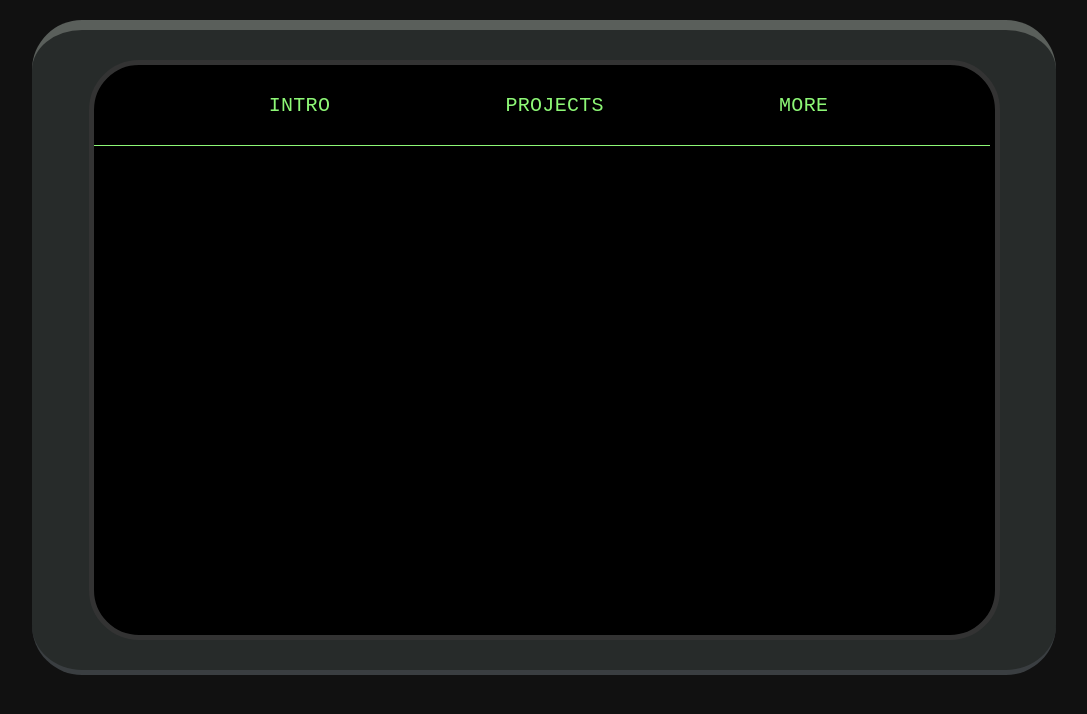
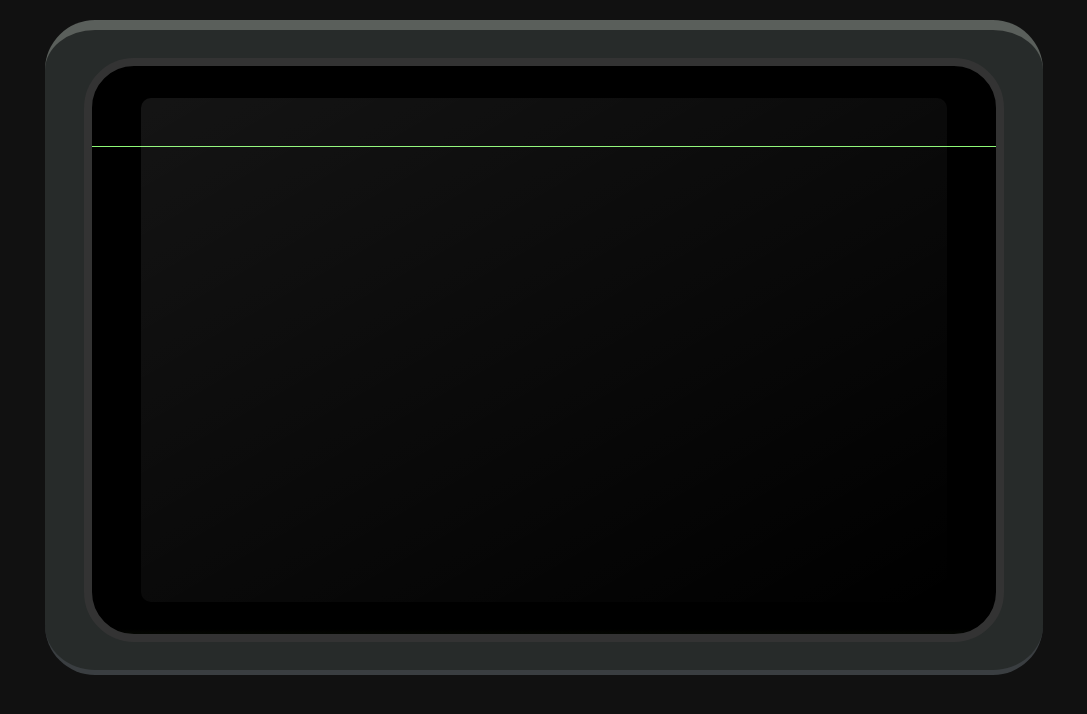
Before and after one commit to alex-gagnon/Portfolio-Web, a React (Create React App) app: page / in a window 1280 px wide. Shown: the top 714 px of the page, without its empty margins (96-1183 px from the left). Built offline with nearby package versions, Linux system fonts and the light colour scheme.

Commit message:
Successful screen implemented
Screen, screen border, screen reflection, and a screen scanner have been added

```diff
--- a/src/components/App.jsx
+++ b/src/components/App.jsx
@@ -8,11 +8,9 @@ class App extends Component {
   }
 
   render() {
-    const nav = ['intro', 'projects', 'more']
-
     return (
       <div className="container">
-        <PipBoy nav={nav}/>
+        <PipBoy />
       </div>
     );
   }
--- a/src/components/PipBoy/Header/Header.jsx
+++ b/src/components/PipBoy/Header/Header.jsx
@@ -1,45 +1,53 @@
 import React, {Component} from 'react';
-import './Header.pip.css';
+import './PipBoy.header.css';
 
+
+const MenuItems = props => (
+    <div id={`menu-item-${props.item.id}`}>
+        <span>{props.item.text}</span>
+    </div>
+)
+
+let id = 0
 
 class Header extends Component {
     constructor(props) {
         super(props)
-
         this.state = {
-            isActive: false,
-            menuChildren: []
+            menuItems: []
         }
-
-        this.toggleActive = this.toggleActive.bind(this);
     }
 
     componentDidMount() {
         this.setState({
-            menuChildren: this.props.menuChildren
+            menuItems: this.state.menuItems
         })
     }
 
-    toggleActive() {
+    toggleActive(id) {
         this.setState({
-            isActive: !this.state.isActive
+            menuItems: this.state.menuItems.map(menuChild => {
+                if (menuChild.id !== id) return menuChild
+                return {
+                    id: menuChild.id,
+                    text: menuChild.text,
+                    active: !menuChild.active
+                }
+            })
         })
     }
 
     render() {
-        const menuChildren = this.state.menuChildren.map((item, i) =>
-            <div className={this.state.isActive ? 'active' : null}>
-                <span className={`menuItems`}
-                    id={`menu-item-${i}`}
-                    key={`menu-item-${i}`}
-                    onClick={this.toggleActive}>{item.toUpperCase()}</span>
-            </div>
-            )
 
         return (
             <div>
                 <nav>
-                    {menuChildren}
+                {this.state.menuItems.map(item =>
+                    <MenuItems className="menu-item"
+                    key={"menu-item" + item.id}
+                    item={item}
+                    onToggle={() => this.toggleActive(item.id)} />
+                )}
                 </nav>
             </div>
         )
--- a/src/components/PipBoy/Header/Header.pip.css
+++ b/src/components/PipBoy/Header/PipBoy.header.css
@@ -1,6 +1,6 @@
 nav {
     height: 10vh;
-    width: 70vw;
+    width: 100%;
     position: absolute;
     top: 0;
     left: 0;
@@ -20,3 +20,9 @@ nav {
     font-weight: 300;
     cursor: pointer;
 }
+
+.menuItems .active {
+    border: 2px solid #8df776;
+    border-radius: 15px;
+    padding: 15px;
+}
--- a/src/components/PipBoy/PipBoy.css
+++ b/src/components/PipBoy/PipBoy.css
@@ -2,9 +2,15 @@ body {
     background-color: #111;
 }
 
+.console {
+    display: flex;
+    justify-content: center;
+    align-items: center;
+}
+
 .screen-border {
     background: #272b2a;
-    width: 80vw;
+    width: 78vw;
     height: 80vh;
     margin: 20px auto;
     border-radius: 50px;
@@ -21,9 +27,39 @@ body {
     position: absolute;
     background: #000;
     border-radius: 50px;
-    border: 5px solid #333;
+    border: 8px solid #333;
     width: 70vw;
     height: 70vh;
-    padding: 5px 5px 5px 0;
+    padding: 4px 4px;
     overflow: hidden;
+    display: flex;
+    justify-content: center;
+    align-items: center;
 }
+
+.screen-reflection {
+    background: linear-gradient(150deg, #fff, rgba(0,0,0,0));
+    position: relative;
+    opacity: .08;
+    z-index: 96;
+    border-radius: 10px;
+    width: 90%;
+    height: 90%;
+}
+
+.screen-scan {
+    width: 100%;
+    height: 44px;
+    background: linear-gradient(rgba(0,0,0,0), #7ff12a);
+    position: absolute;
+    animation: scan;
+    animation-duration: 4s;
+    animation-iteration-count: infinite;
+    opacity: 0.25;
+    z-index: 99;
+}
+
+@keyframes scan {
+    0% { top: -10px; }
+    100% { top: 100% ; }
+}
--- a/src/components/PipBoy/PipBoy.jsx
+++ b/src/components/PipBoy/PipBoy.jsx
@@ -18,13 +18,16 @@ class PipBoy extends Component {
     }
 
     render() {
-        const {isActive} = this.state;
         console.log(this.props.nav)
 
         return (
-            <div className="screen-border">
-                <div className="screen">
-                    <Header menuChildren={this.props.nav}/>
+            <div className="console">
+                <div className="screen-border">
+                    <div className="screen">
+                        <div className="screen-reflection"></div>
+                        <div className="screen-scan"></div>
+                        <Header menuItems={this.props.nav}/>
+                    </div>
                 </div>
             </div>
         )
```
Also changed, not shown: 1 other file (tests, documents, lock files or other folders).
